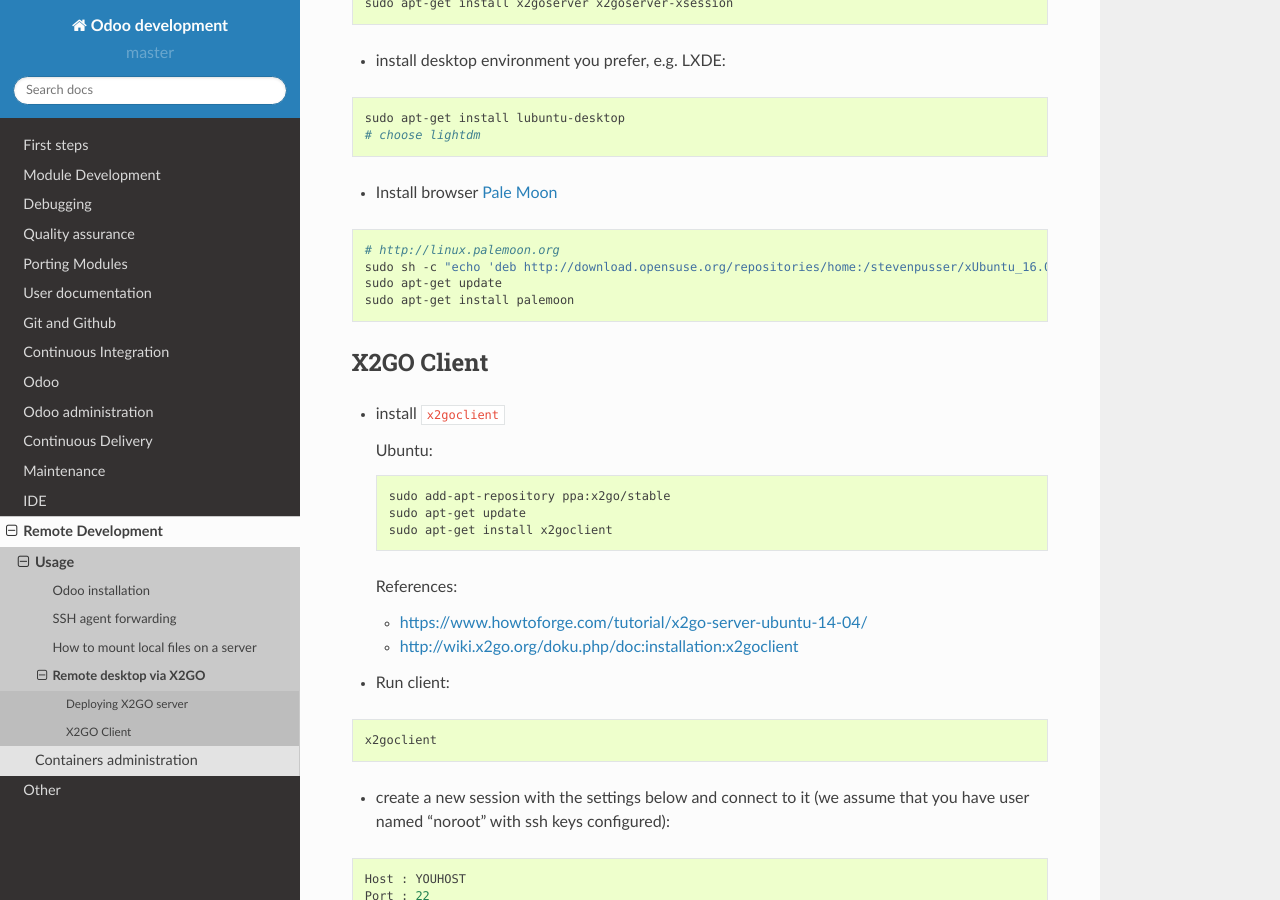
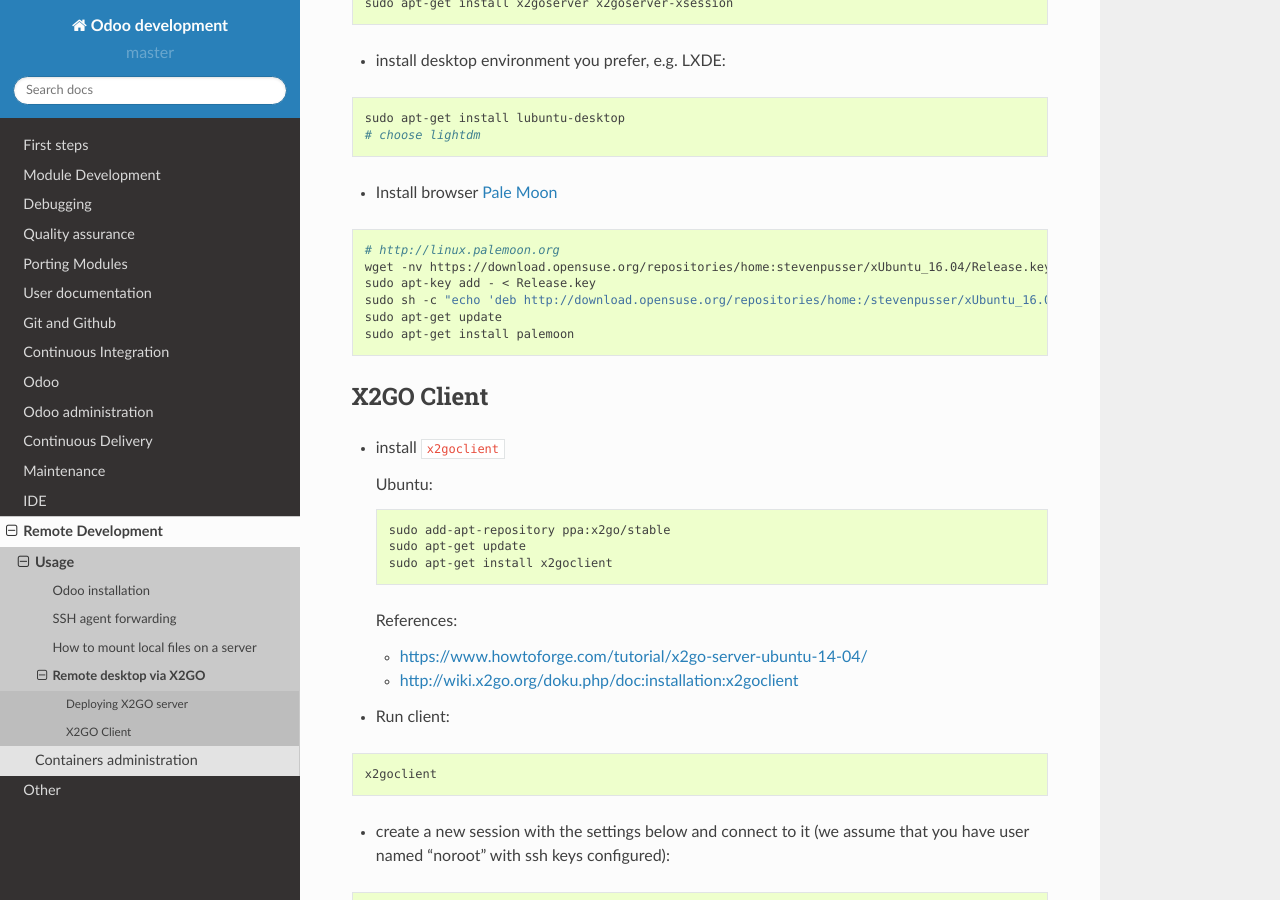
Before and after one commit to itpp-labs/odoo-development, a Sphinx documentation site: the page built from docs/remote-dev/x2go.rst, in a window 1280 px wide and 900 px high, scrolled down 387 px. Built offline with Sphinx 7.4.7 and the Read the Docs theme 2.0.0, drawn with Linux system fonts in a browser that asks for light colours.

Commit message:
Update x2go.rst

```diff
--- a/docs/remote-dev/x2go.rst
+++ b/docs/remote-dev/x2go.rst
@@ -31,6 +31,8 @@ x2go allows you to run remotely browser (or any other application on x-server)
 .. code-block:: sh
 
  # http://linux.palemoon.org
+ wget -nv https://download.opensuse.org/repositories/home:stevenpusser/xUbuntu_16.04/Release.key -O Release.key
+ sudo apt-key add - < Release.key
  sudo sh -c "echo 'deb http://download.opensuse.org/repositories/home:/stevenpusser/xUbuntu_16.04/ /' > /etc/apt/sources.list.d/home:stevenpusser.list"
  sudo apt-get update
  sudo apt-get install palemoon
```
